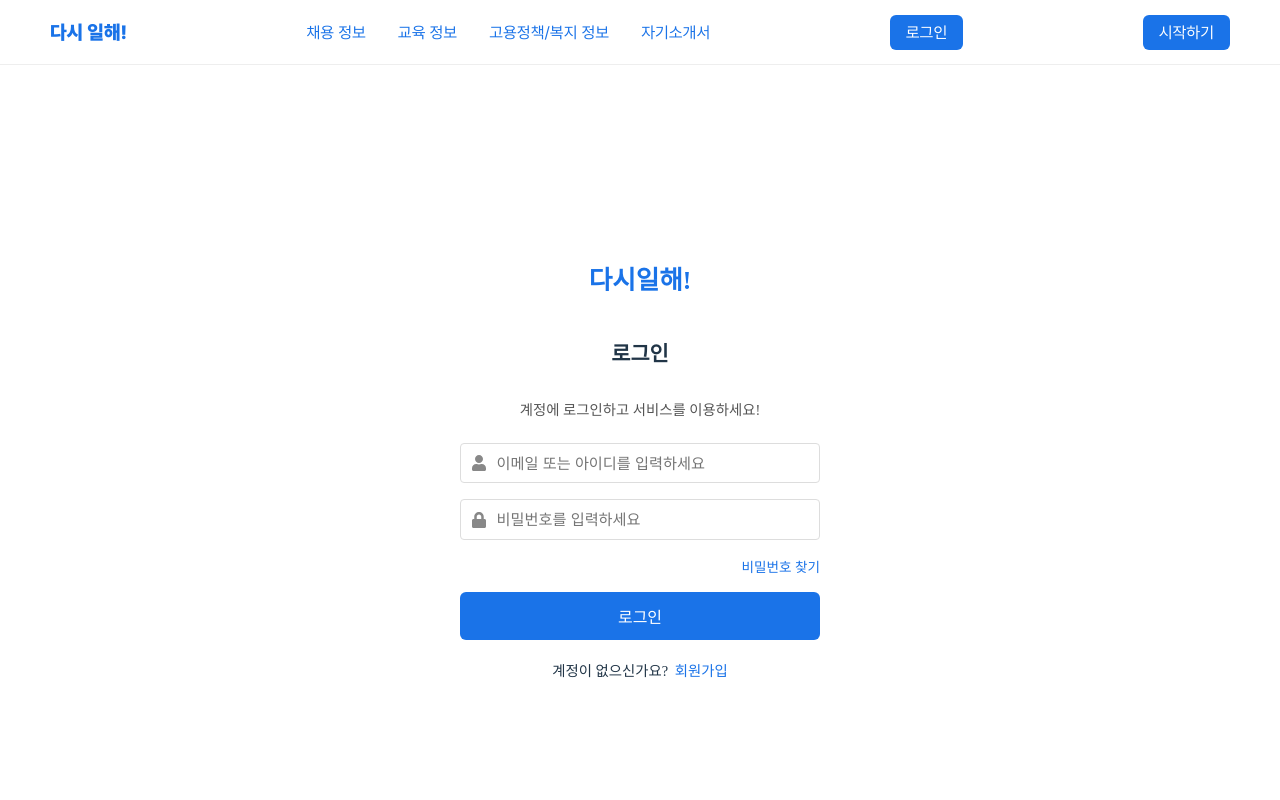
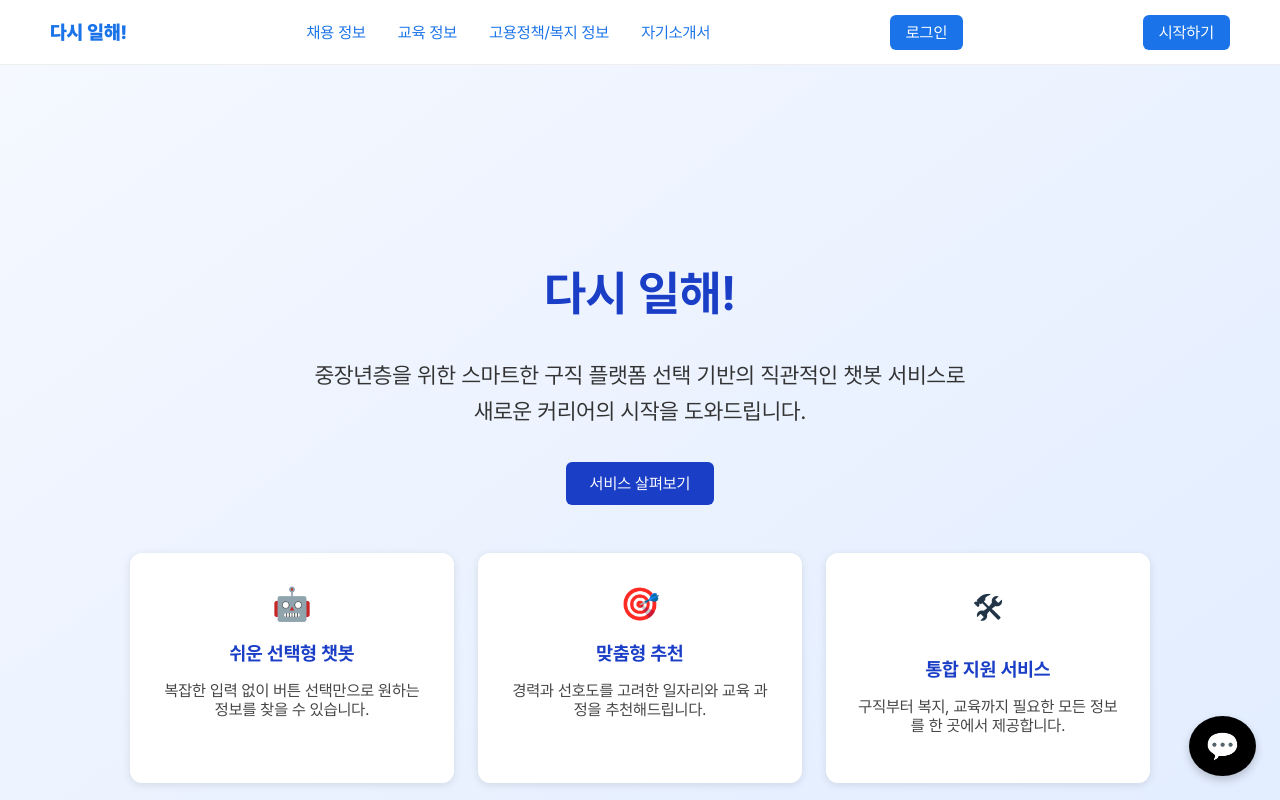
Before and after one commit to parentsgowork/Frontend, a React (Vite) app: page / in a window 1280 px wide. Before the commit this address led to /login. Shown: the top 800 px of the page. Built offline with nearby package versions, Linux system fonts and the light colour scheme.

Commit message:
Fix: Signup 렌더링 오류 수정

```diff
--- a/src/App.jsx
+++ b/src/App.jsx
@@ -34,9 +34,9 @@ const App = () => {
         <Route path="/api-test" element={<ApiTest />} />
         <Route path="/signup" element={<SignupForm />} />
         <Route path="/login" element={<Login />} />
+        <Route path="/" element={<Home />} />
 
         {/* REQUIRED AUTH */}
-        <Route path="/" element={<RequireAuth><Home /></RequireAuth>} />
         <Route path="/chatbot/:topic?/:category?" element={<RequireAuth><ChatbotPage /></RequireAuth>} />
       </Route>
     </Routes>
--- a/src/pages/Signup.jsx
+++ b/src/pages/Signup.jsx
@@ -1,5 +1,5 @@
 import React, { useState } from "react";
-import { useNavigate } from "react-router-dom";
+import { Link, useNavigate } from "react-router-dom";
 import styled from "styled-components";
 import RegionDropdown from "../components/SignUp/RegionDropdown";
 import EducationDropdown from "../components/SignUp/EducationDropdown";
@@ -223,7 +223,7 @@ const SignupForm = () => {
             </Section>
 
             <BottomText>
-                계정이 없으신가요? <JoinLink to="/signup">회원가입</JoinLink>
+                계정이 있으신가요? <JoinLink to="/login">로그인</JoinLink>
             </BottomText>
             <SubmitButton type="submit">가입하기</SubmitButton>
         </FormContainer>
@@ -333,3 +333,9 @@ const BottomText = styled.div`
   font-size: 0.9rem;
   text-align: center;
 `;
+
+const JoinLink = styled(Link)`
+  color: #1a73e8;
+  text-decoration: none;
+  margin-left: 0.2rem;
+`;
```
